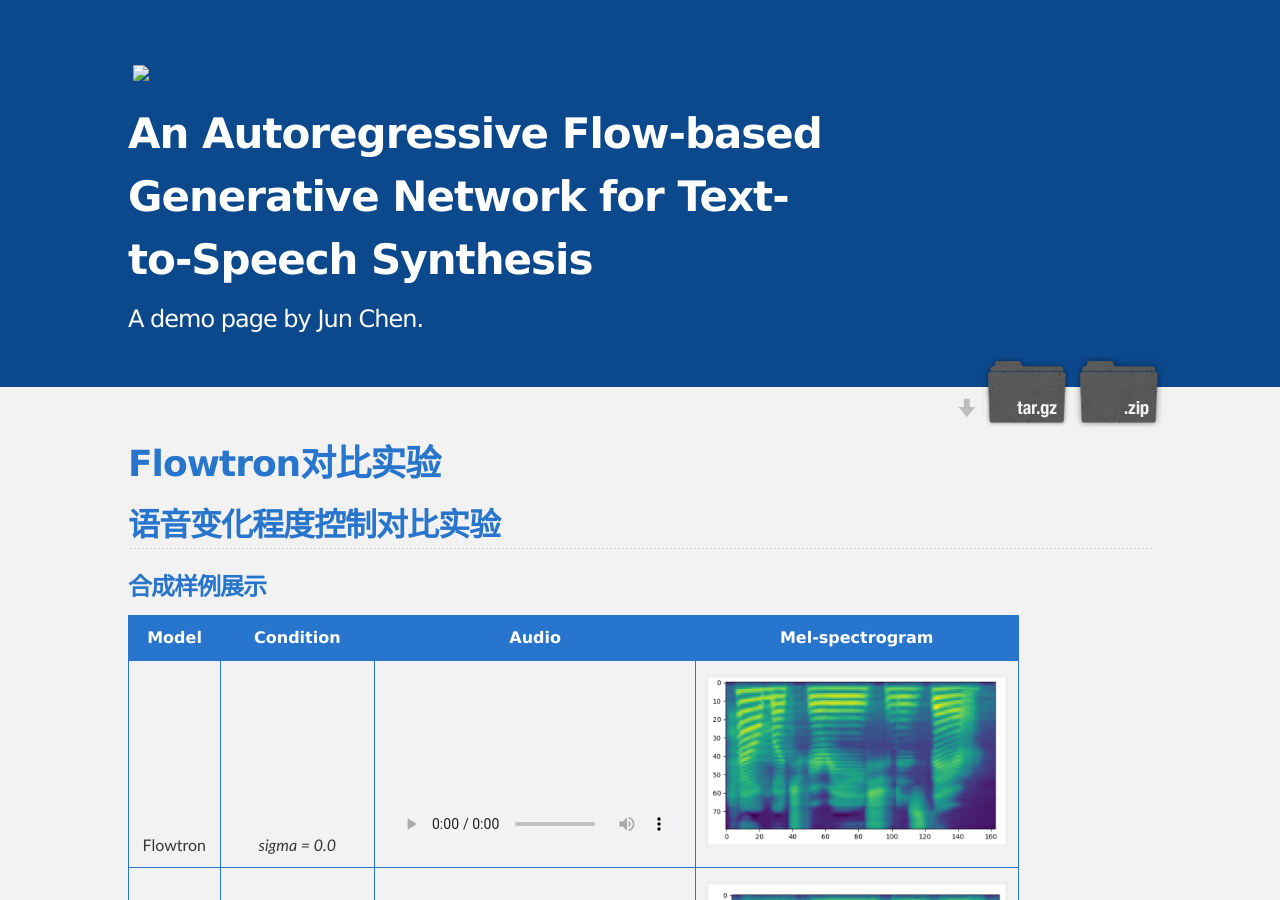
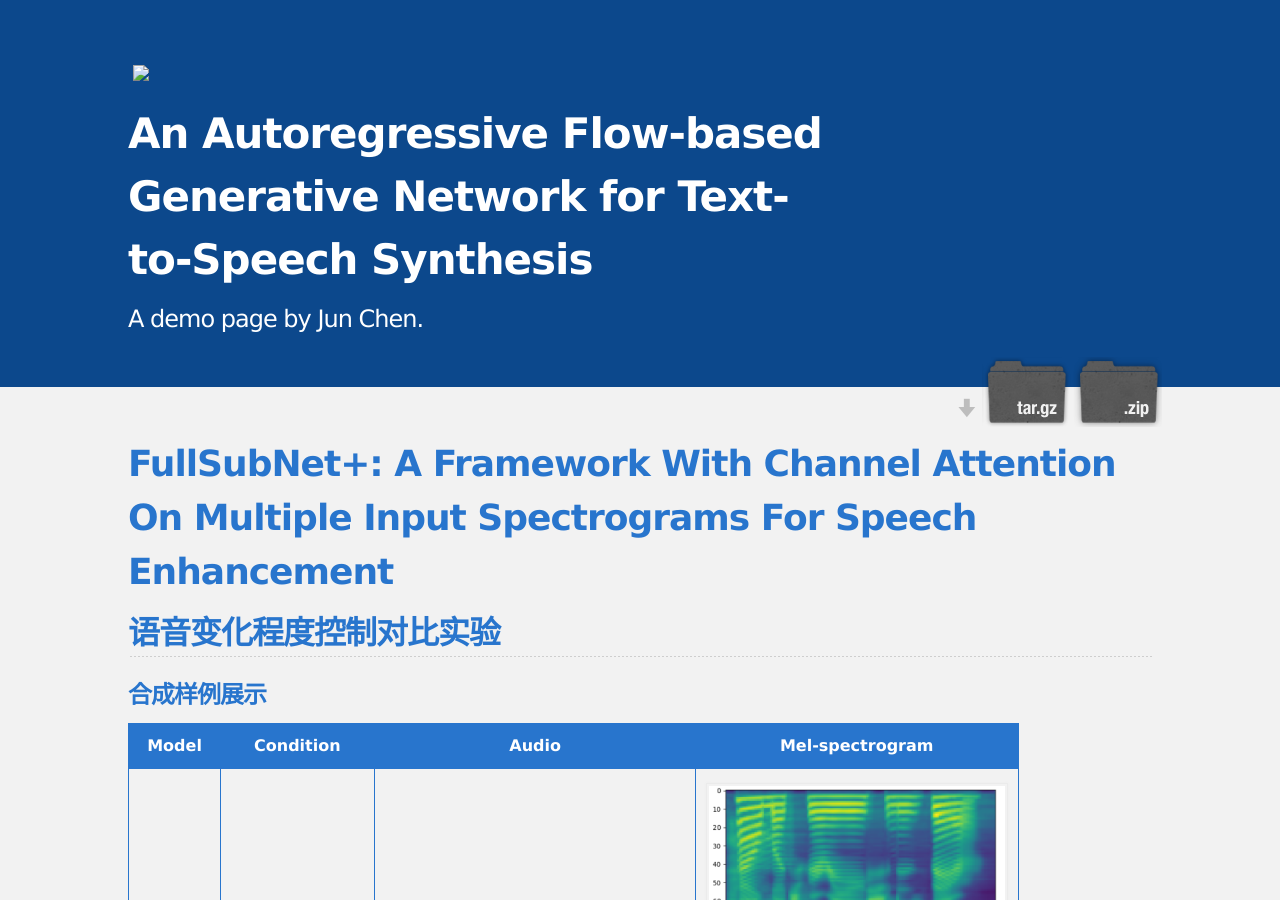
Before and after one commit to RookieJunChen/Inter-SubNet_demo, a Jekyll site: the page built from index.md, in a window 1280 px wide and 900 px high. Built offline with Jekyll 4.4.1, drawn with Linux system fonts in a browser that asks for light colours; our own code applies the rules of GitHub Pages for plain Markdown files.

Commit message:
update page

```diff
--- a/index.md
+++ b/index.md
@@ -1,4 +1,4 @@
-# Flowtron对比实验
+# FullSubNet+: A Framework With Channel Attention On Multiple Input Spectrograms For Speech Enhancement
 
 ## 语音变化程度控制对比实验
 
```
Also changed, not shown: README.md.
